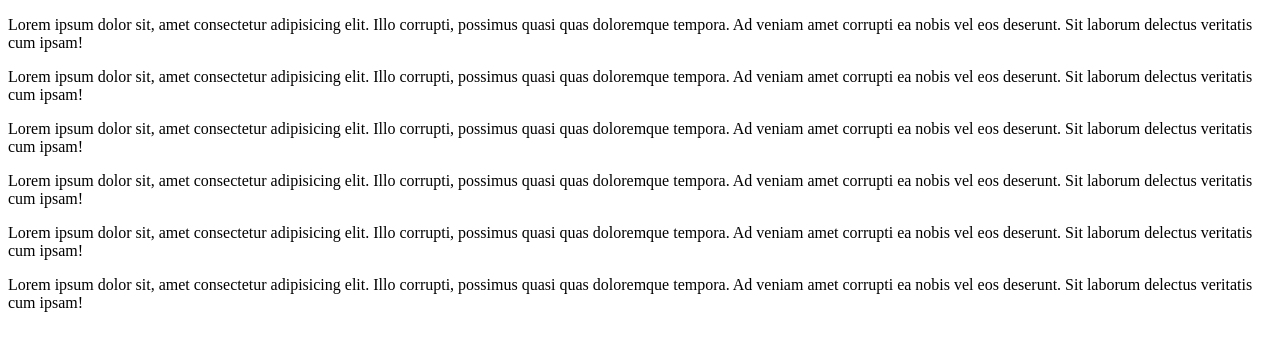
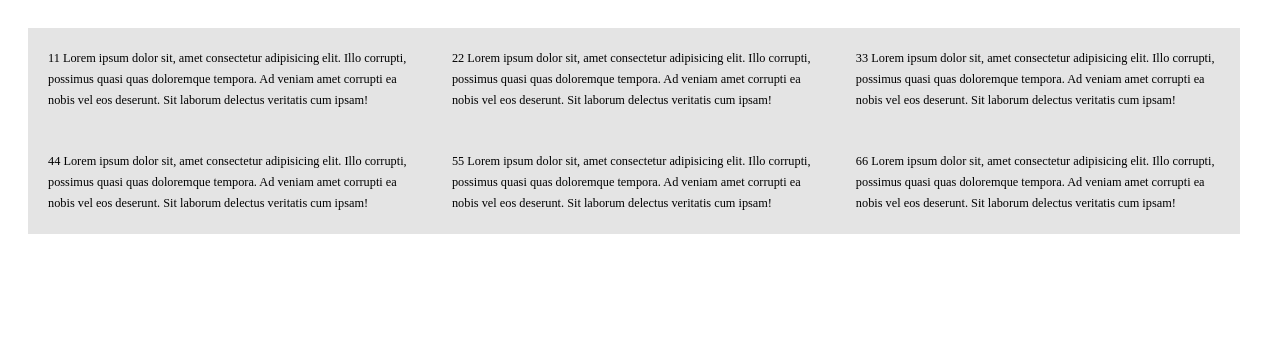
Before and after one commit to fazlebarisn/css-grid, a plain HTML site: page index.html in a window 1280 px wide. Drawn offline with Linux system fonts and the light colour scheme.

Commit message:
dispaly gird

```diff
--- a/index.html
+++ b/index.html
@@ -9,22 +9,22 @@
 <body>
     <div class="parent">
         <div class="item">
-            <p>Lorem ipsum dolor sit, amet consectetur adipisicing elit. Illo corrupti, possimus quasi quas doloremque tempora. Ad veniam amet corrupti ea nobis vel eos deserunt. Sit laborum delectus veritatis cum ipsam!</p>
+            <p>11 Lorem ipsum dolor sit, amet consectetur adipisicing elit. Illo corrupti, possimus quasi quas doloremque tempora. Ad veniam amet corrupti ea nobis vel eos deserunt. Sit laborum delectus veritatis cum ipsam!</p>
         </div>
         <div class="item">
-            <p>Lorem ipsum dolor sit, amet consectetur adipisicing elit. Illo corrupti, possimus quasi quas doloremque tempora. Ad veniam amet corrupti ea nobis vel eos deserunt. Sit laborum delectus veritatis cum ipsam!</p>
+            <p>22 Lorem ipsum dolor sit, amet consectetur adipisicing elit. Illo corrupti, possimus quasi quas doloremque tempora. Ad veniam amet corrupti ea nobis vel eos deserunt. Sit laborum delectus veritatis cum ipsam!</p>
         </div>
         <div class="item">
-            <p>Lorem ipsum dolor sit, amet consectetur adipisicing elit. Illo corrupti, possimus quasi quas doloremque tempora. Ad veniam amet corrupti ea nobis vel eos deserunt. Sit laborum delectus veritatis cum ipsam!</p>
+            <p>33 Lorem ipsum dolor sit, amet consectetur adipisicing elit. Illo corrupti, possimus quasi quas doloremque tempora. Ad veniam amet corrupti ea nobis vel eos deserunt. Sit laborum delectus veritatis cum ipsam!</p>
         </div>
         <div class="item">
-            <p>Lorem ipsum dolor sit, amet consectetur adipisicing elit. Illo corrupti, possimus quasi quas doloremque tempora. Ad veniam amet corrupti ea nobis vel eos deserunt. Sit laborum delectus veritatis cum ipsam!</p>
+            <p>44 Lorem ipsum dolor sit, amet consectetur adipisicing elit. Illo corrupti, possimus quasi quas doloremque tempora. Ad veniam amet corrupti ea nobis vel eos deserunt. Sit laborum delectus veritatis cum ipsam!</p>
         </div>
         <div class="item">
-            <p>Lorem ipsum dolor sit, amet consectetur adipisicing elit. Illo corrupti, possimus quasi quas doloremque tempora. Ad veniam amet corrupti ea nobis vel eos deserunt. Sit laborum delectus veritatis cum ipsam!</p>
+            <p>55 Lorem ipsum dolor sit, amet consectetur adipisicing elit. Illo corrupti, possimus quasi quas doloremque tempora. Ad veniam amet corrupti ea nobis vel eos deserunt. Sit laborum delectus veritatis cum ipsam!</p>
         </div>
         <div class="item">
-            <p>Lorem ipsum dolor sit, amet consectetur adipisicing elit. Illo corrupti, possimus quasi quas doloremque tempora. Ad veniam amet corrupti ea nobis vel eos deserunt. Sit laborum delectus veritatis cum ipsam!</p>
+            <p>66 Lorem ipsum dolor sit, amet consectetur adipisicing elit. Illo corrupti, possimus quasi quas doloremque tempora. Ad veniam amet corrupti ea nobis vel eos deserunt. Sit laborum delectus veritatis cum ipsam!</p>
         </div>
     </div>
 </body>
--- a/style.css
+++ b/style.css
@@ -0,0 +1,16 @@
+.parent{
+    padding: 20px;
+    display: grid;
+    grid-template-columns: 33% 33% 33%;
+}
+
+.item{
+    background-color:rgb(228, 228, 228);
+    padding: 20px;
+    font-size: 0.77rem;
+    line-height: 1.7;
+}
+
+.item p{
+    margin: 0;
+}
```
